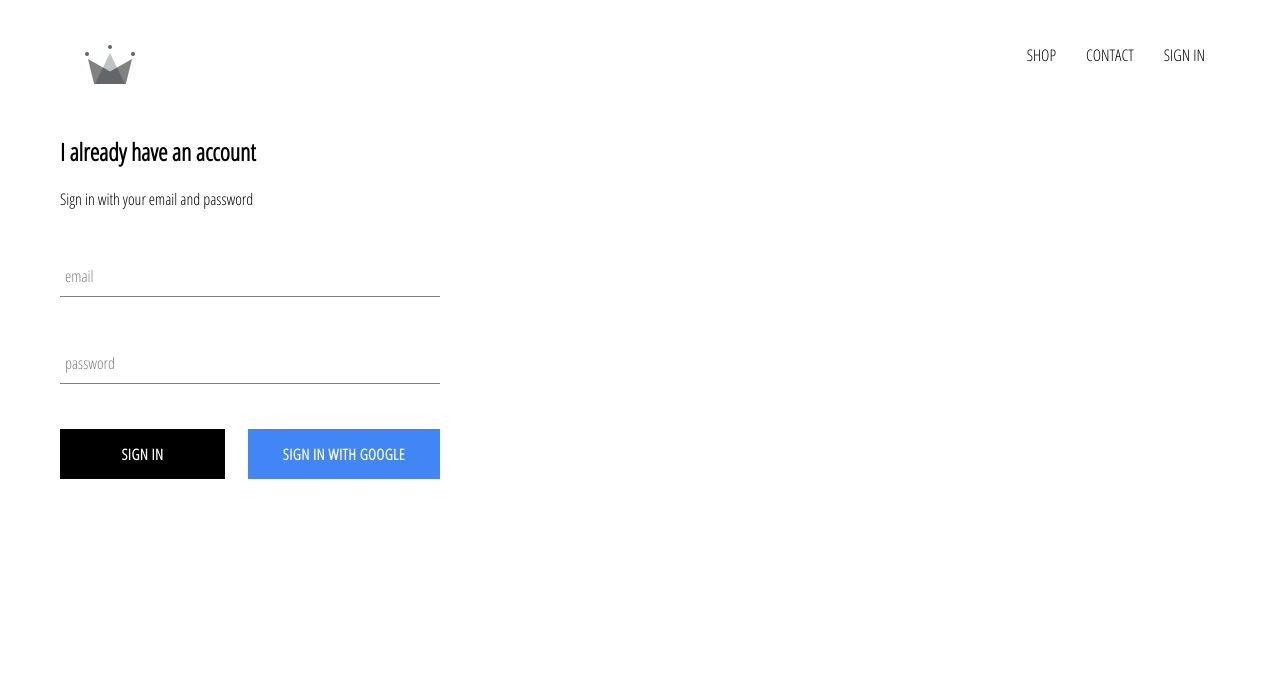
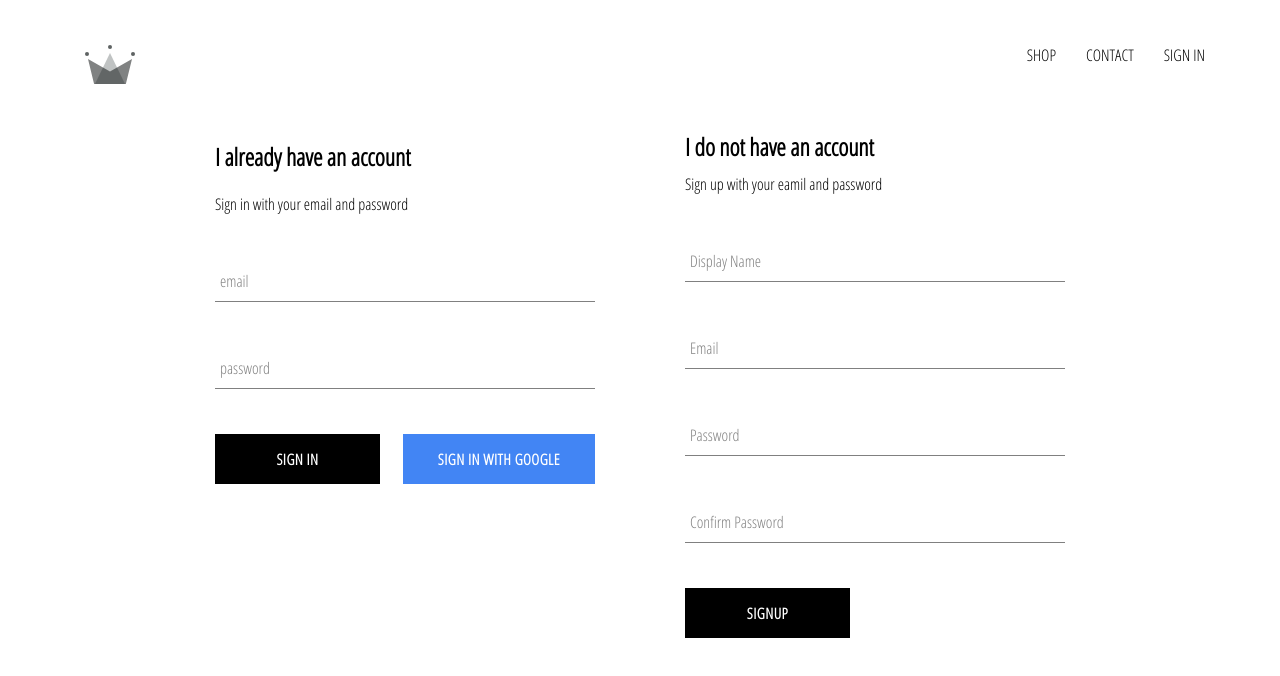
Before and after one commit to evey201/afrolace-wears, a React (Create React App) app: page /signin in a window 1280 px wide. Shown: the top 676 px of the page. Built offline with nearby package versions, Linux system fonts and the light colour scheme; no server answers.

Commit message:
implemented firebase and gave it the ablity to store new users into the database

```diff
--- a/package.json
+++ b/package.json
@@ -3,10 +3,11 @@
   "version": "0.1.0",
   "private": true,
   "dependencies": {
+    "@firebase/auth-types": "^0.10.0",
     "@testing-library/jest-dom": "^4.2.4",
     "@testing-library/react": "^9.3.2",
     "@testing-library/user-event": "^7.1.2",
-    "firebase": "^7.13.2",
+    "firebase": "^7.14.1",
     "node-sass": "^4.13.1",
     "react": "^16.13.1",
     "react-dom": "^16.13.1",
--- a/src/App.js
+++ b/src/App.js
@@ -5,7 +5,7 @@
 import ShopPage from './pages/shop/shop.component';
 import Header from './components/header/header.component';
 import SignInAndSignUppage from './pages/sign-in-sign-up/sign-in-sign-up.component';
-import { auth } from './firebase/firebase.utils';
+import { auth, createUserProfileDocument  } from './firebase/firebase.utils';
 
 class App extends React.Component {
   constructor(){
@@ -19,11 +19,24 @@
 
 
   componentDidMount() {
-    this.unsubscribeFromAuth = auth.onAuthStateChanged( user => {
-      this.setState({ currentUser: user});
+    this.unsubscribeFromAuth = auth.onAuthStateChanged( async userAuth => {
+      if (userAuth) {
+        const userRef = await createUserProfileDocument(userAuth);
 
-      console.log(user);
-    })
+          userRef.onSnapshot(snapshot => {
+           this.setState({
+              currentUser: {
+                id: snapshot.id,
+                ...snapshot.data()
+              }
+            }, () => {
+                console.log(this.state);  //an example on how to console.log setstate
+            });
+          });
+      } else {
+        this.setState({currentUser: userAuth});
+      }
+    });
   }
 
    componentWillUnmount() {
--- /dev/null
+++ b/src/components/sign-up/sign-up.component.jsx
@@ -0,0 +1,105 @@
+import React from 'react';
+import FormInput from '../form-input/form-input.component';
+import CustomButton from  '../custom-button/custom-button.component';
+import { auth, createUserProfileDocument  } from '../../firebase/firebase.utils';
+
+import './sign-up.styles.scss';
+
+
+class SignUp extends React.Component {
+    constructor() {
+        super();
+
+        this.state = {
+            displayName: '',
+            email: '',
+            password: '',
+            confirmPassword: ''
+
+        }
+    }
+
+    handleSubmit = async event => {
+    event.preventDefault();
+
+    const { displayName, email, password, confirmPassword } = this.state;
+
+    if (password !== confirmPassword) {
+      alert("passwords don't match");
+      return;
+    }
+
+    try {
+      const { user } = await auth.createUserWithEmailAndPassword(
+        email,
+        password
+      );
+
+      await createUserProfileDocument(user, { displayName });
+
+      this.setState({
+        displayName: '',
+        email: '',
+        password: '',
+        confirmPassword: ''
+      });
+    } catch (error) {
+      console.error(error);
+    }
+  };
+
+  handleChange = event => {
+    const { name, value } = event.target;
+
+    this.setState({ [name]: value });
+  };
+
+    render() {
+        const {displayName, email, password, confirmPassword} = this.state;
+        return(
+            <div className='sign-up'>
+                <h2 className='title'>I do not have an account</h2>
+                <span>Sign up with your eamil and password</span>
+
+                <form className='sign-up-form' onSubmit= {this.handleSubmit} >
+                    <FormInput
+                    type = 'text'
+                    name= 'displayName'
+                    value = {displayName}
+                    onChange= {this.handleChange}
+                    label='Display Name'
+                    required
+                    />
+                    <FormInput
+                    type = 'email'
+                    name= 'email'
+                    value = {email}
+                    onChange= {this.handleChange}
+                    label='Email'
+                    required
+                    />
+                    <FormInput
+                    type = 'password'
+                    name= 'password'
+                    value = {password}
+                    onChange= {this.handleChange}
+                    label='Password'
+                    required
+                    />
+                    <FormInput
+                    type = 'password'
+                    name= 'confirmPassword'
+                    value = {confirmPassword}
+                    onChange= {this.handleChange}
+                    label='Confirm Password'
+                    required
+                    />
+
+                    <CustomButton type='submit'>SignUp</CustomButton>
+                </form>
+            </div>
+        )
+    }
+}
+
+export default SignUp;
--- /dev/null
+++ b/src/components/sign-up/sign-up.styles.scss
@@ -0,0 +1,9 @@
+.sign-up {
+    display: flex;
+    flex-direction: column;
+    width: 380px;
+
+    .title {
+      margin: 10px 0;
+    }
+  }
--- a/src/firebase/firebase.utils.js
+++ b/src/firebase/firebase.utils.js
@@ -1,5 +1,6 @@
 import * as firebase from "firebase/app";
 import 'firebase/firebase-auth';
+// import '@firebase/auth-types'
 import 'firebase/firebase-firestore';
 
 
@@ -14,6 +15,34 @@
     measurementId: "G-EVKHK04RSE"
 };
 
+// storing google user Id in the firestore database
+export const createUserProfileDocument = async (userAuth, additionalData) => {
+    if (!userAuth) return;
+
+    const userRef = firestore.doc(`users/${userAuth.uid}`);
+
+    const snapshot = await userRef.get();
+
+    if (!snapshot.exists) {
+        const { displayName, email } = userAuth;
+        const createdAt = new Date();
+
+
+        try {
+            await userRef.set({
+                displayName,
+                email,
+                createdAt,
+                ...additionalData
+            })
+        } catch (error) {
+            console.log('user was not created', error.message)
+        }
+    }
+
+    return userRef;
+}
+
 firebase.initializeApp(config);
 
 
--- a/src/pages/sign-in-sign-up/sign-in-sign-up.component.jsx
+++ b/src/pages/sign-in-sign-up/sign-in-sign-up.component.jsx
@@ -1,11 +1,13 @@
 import React from 'react';
 import SignIn from '../../components/sign-in/sign-in.component';
+import SignUp from '../../components/sign-up/sign-up.component';
 
 import './sign-in-sign-up.styles.scss';
 
 const SignInAndSignUppage = () => (
-    <div className='sign-in-sign-up'>
+    <div className='sign-in-and-sign-up'>
     <SignIn />
+    <SignUp />
     </div>
 )
 
--- a/src/pages/sign-in-sign-up/sign-in-sign-up.styles.scss
+++ b/src/pages/sign-in-sign-up/sign-in-sign-up.styles.scss
@@ -0,0 +1,6 @@
+.sign-in-and-sign-up{
+    width: 850px;
+    display: flex;
+    justify-content: space-between;
+    margin: 30px auto;
+}
```
Also changed, not shown: 1 other file (tests, documents, lock files or other folders).
